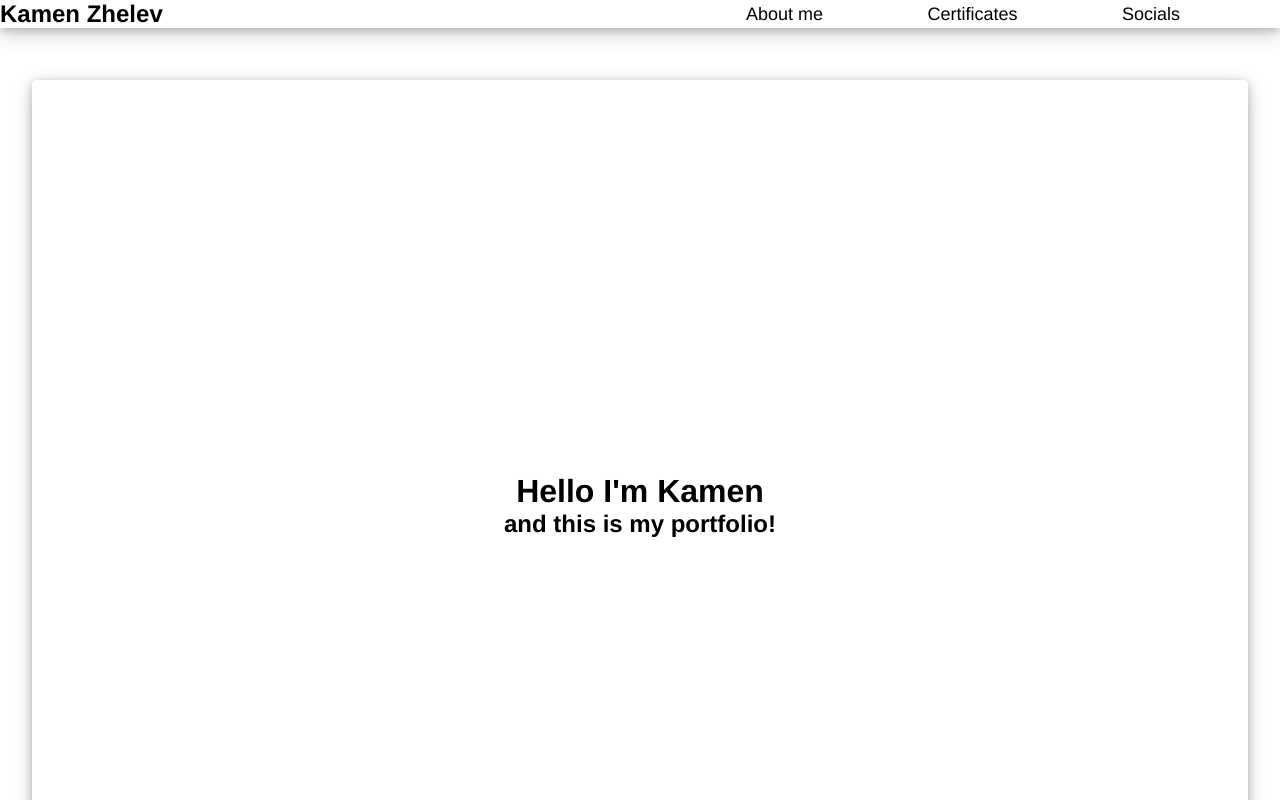
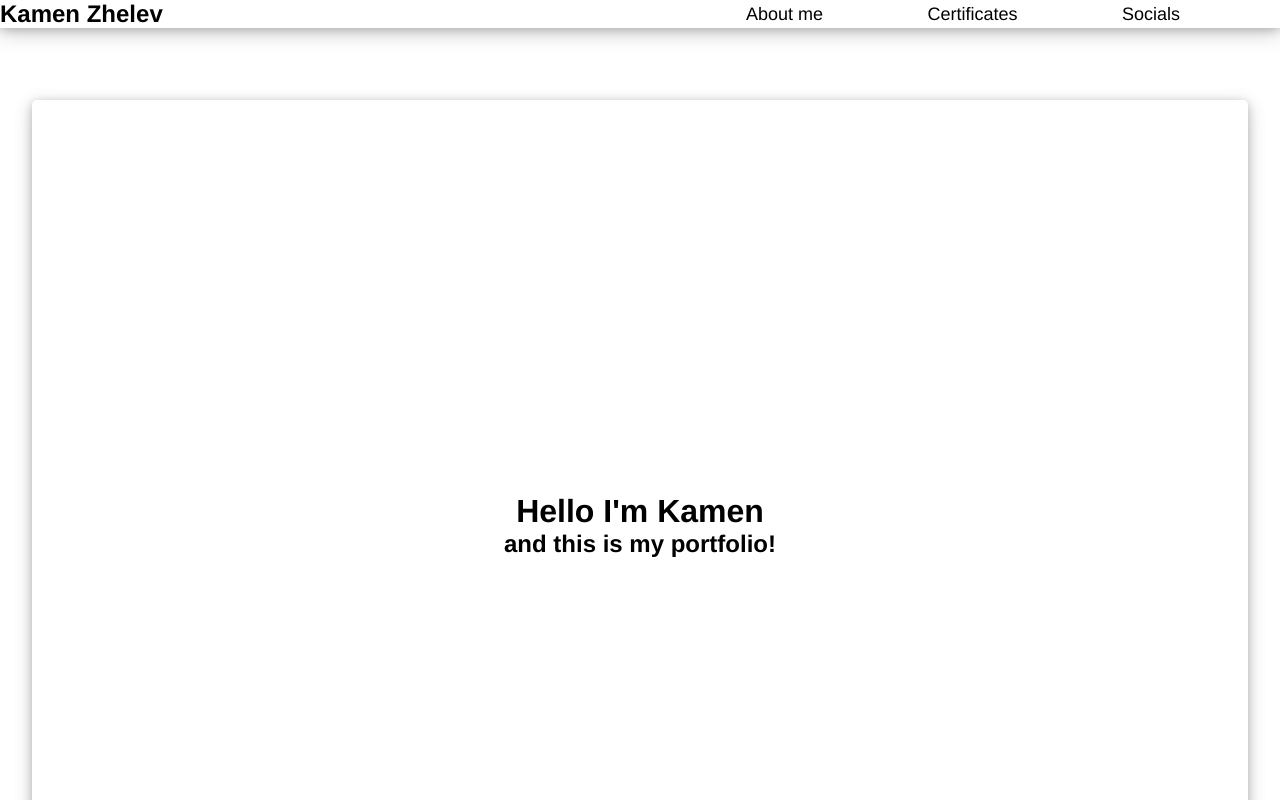
Before and after one commit to Burkana/My-portfolio, a plain HTML site: page index.html in a window 1280 px wide. Shown: the top 800 px of the page. Drawn offline with Linux system fonts and the light colour scheme.

Commit message:
quick change

```diff
--- a/index.html
+++ b/index.html
@@ -33,7 +33,7 @@
 
         </header>
 
-        <div style="height: 80px;"></div>
+        <div style="height: 100px;"></div>
             <div class="welcometxt">
 
                 <div class="welcomeform">
```
